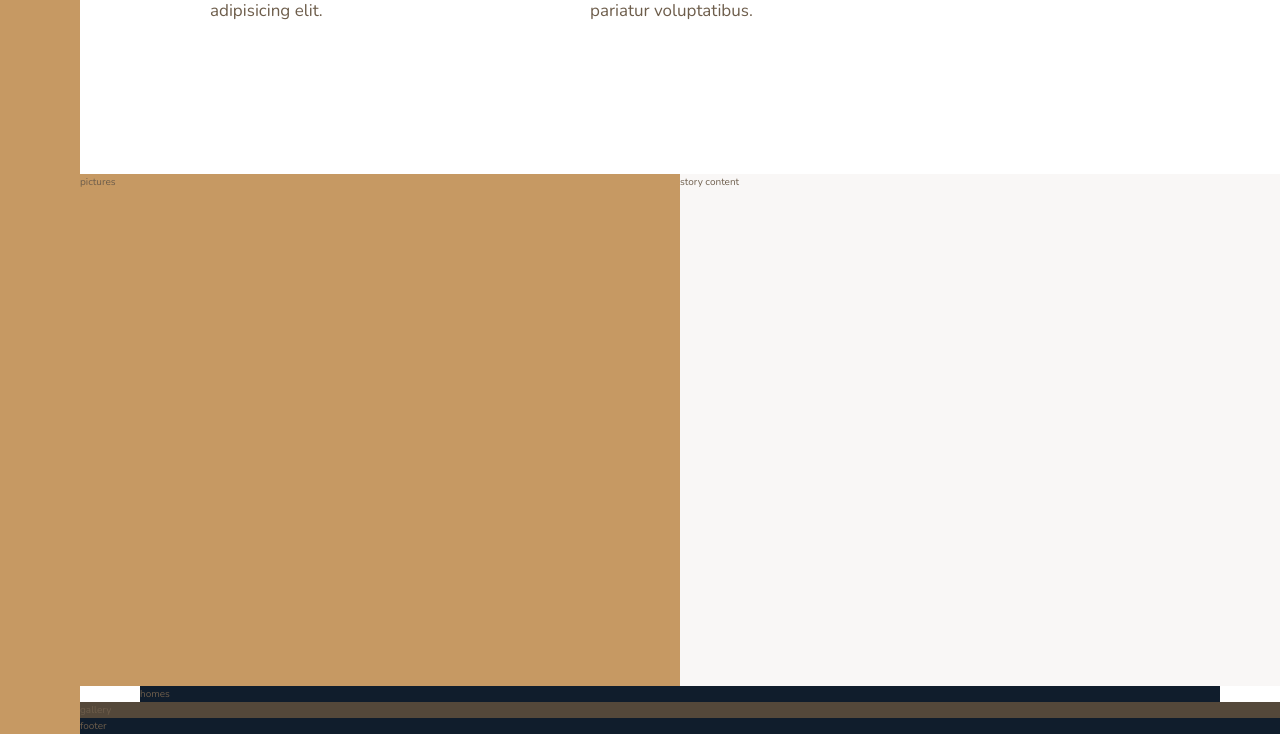
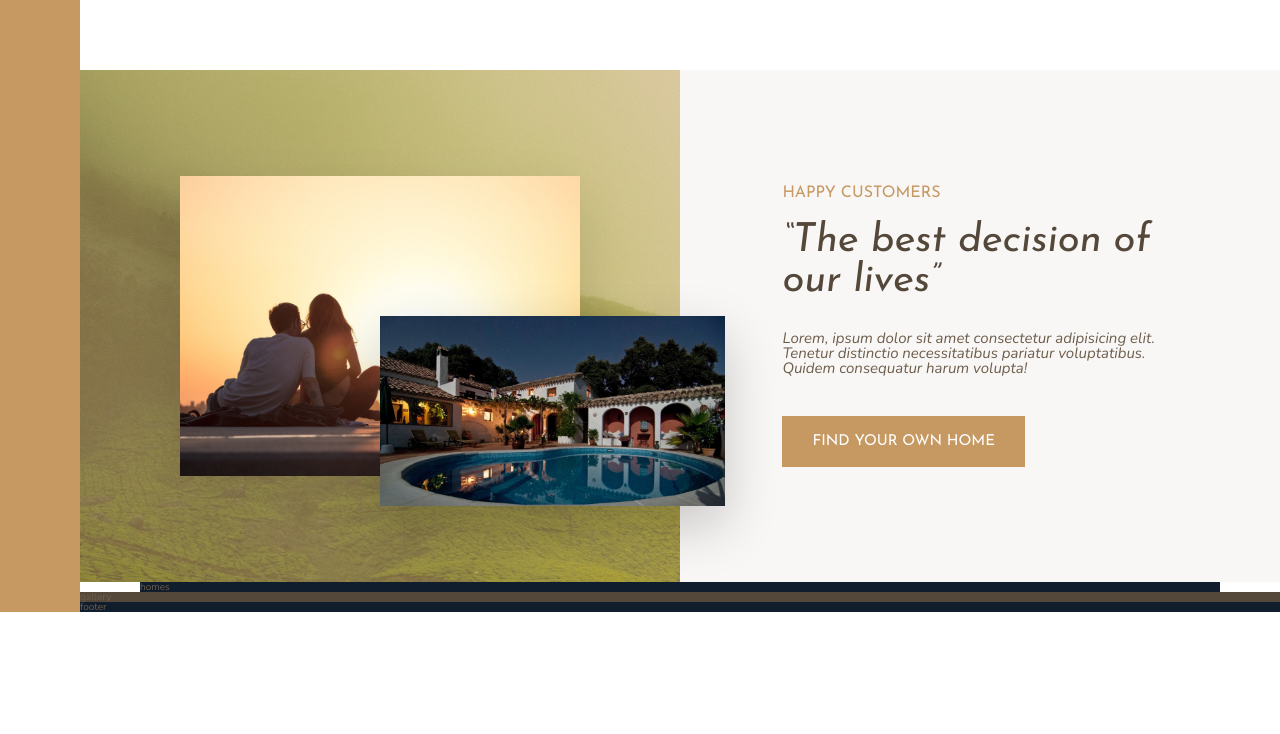
Before and after one commit to Terryd12345/advanced_css, a website: page Nexter/starter/index.html in a window 1280 px wide. Shown: the part 1104-1838 px from the top of the page. After the commit the page ends 1718 px from the top, so only its background shows below. Drawn offline with nearby package versions, Linux system fonts and the light colour scheme.

Commit message:
story section done

```diff
--- a/Nexter/starter/index.html
+++ b/Nexter/starter/index.html
@@ -108,11 +108,29 @@
     </section>
 
     <div class="story__pictures">
-      pictures
+      <img
+        src="img/story-1.jpeg"
+        alt="couple with new house"
+        class="story__img story__img--1"
+      />
+      <img
+        src="img/story-2.jpeg"
+        alt="new house"
+        class=" story__img story__img--2"
+      />
     </div>
 
     <div class="story__content">
-      story content
+      <h3 class="heading-3 mb-sm">Happy Customers</h3>
+      <h2 class="heading-2 heading-2--dark mb-md">
+        &ldquo;The best decision of our lives&rdquo;
+      </h2>
+      <p class="story__text">
+        Lorem, ipsum dolor sit amet consectetur adipisicing elit. Tenetur
+        distinctio necessitatibus pariatur voluptatibus. Quidem consequatur
+        harum volupta!
+      </p>
+      <button class="btn">Find your own home</button>
     </div>
 
     <section class="homes">
--- a/Nexter/starter/sass/_base.scss
+++ b/Nexter/starter/sass/_base.scss
@@ -31,7 +31,7 @@
   font-family: $font-primary;
   color: $color-grey-dark-2;
   font-weight: 300;
-  line-height: 1.6;
+  line-height: 1;
 }
 
 .container {
--- a/Nexter/starter/sass/_story.scss
+++ b/Nexter/starter/sass/_story.scss
@@ -2,9 +2,51 @@
   &__pictures {
     background-color: $color-primary;
     grid-column: full-start / col-end 4;
+    background-image: linear-gradient(
+        rgba($color-primary, 0.5),
+        rgba($color-primary, 0.5)
+      ),
+      url("../img/back.jpg");
+
+    display: grid;
+    grid-template-rows: repeat(6, 1fr);
+    grid-template-columns: repeat(6, 1fr);
+    align-items: center;
   }
+
+  &__img {
+    &--1 {
+      width: 100%;
+      grid-row: 2 / 6;
+      grid-column: 2 / 6;
+      box-shadow: 0 2rem 5rem rgba(#000, 0.1);
+    }
+
+    &--2 {
+      position: relative;
+      width: 115%;
+      grid-row: 4 / 6;
+      grid-column: 4 / 7;
+      z-index: 1;
+      box-shadow: 0 2rem 5rem rgba(#000, 0.2);
+    }
+  }
+
   &__content {
     background-color: $color-grey-light-1;
     grid-column: col-start 5 / full-end;
+
+    padding: 6rem 8vw;
+
+    display: flex;
+    flex-direction: column;
+    justify-content: center;
+    align-items: flex-start;
+  }
+
+  &__text {
+    font-size: 1.5rem;
+    font-style: italic;
+    margin-bottom: 4rem;
   }
 }
--- a/Nexter/starter/sass/_typography.scss
+++ b/Nexter/starter/sass/_typography.scss
@@ -9,10 +9,22 @@
 
 .heading-2 {
   @extend %heading;
+  font-size: 4rem;
+  font-style: italic;
+
+  &--light {
+    color: $color-grey-light-1;
+  }
+  &--dark {
+    color: $color-grey-dark-1;
+  }
 }
 
 .heading-3 {
   @extend %heading;
+  font-size: 1.6rem;
+  color: $color-primary;
+  text-transform: uppercase;
 }
 
 .heading-4 {
@@ -26,3 +38,36 @@
     color: $color-grey-dark-1;
   }
 }
+
+.btn {
+  background-color: $color-primary;
+  color: #fff;
+  border: none;
+  border-radius: 0;
+  font-family: $font-display;
+  font-size: 1.5rem;
+  text-transform: uppercase;
+  padding: 1.8rem 3rem;
+  cursor: pointer;
+  transition: all 0.2s;
+
+  &:hover {
+    background-color: $color-primary-dark;
+  }
+}
+
+.mb-sm {
+  margin-bottom: 2rem;
+}
+
+.mb-md {
+  margin-bottom: 3rem;
+}
+
+.mb-lg {
+  margin-bottom: 4rem;
+}
+
+.mb-hg {
+  margin-bottom: 8rem;
+}
```
Also changed, not shown: Nexter/starter/css/style.css.
